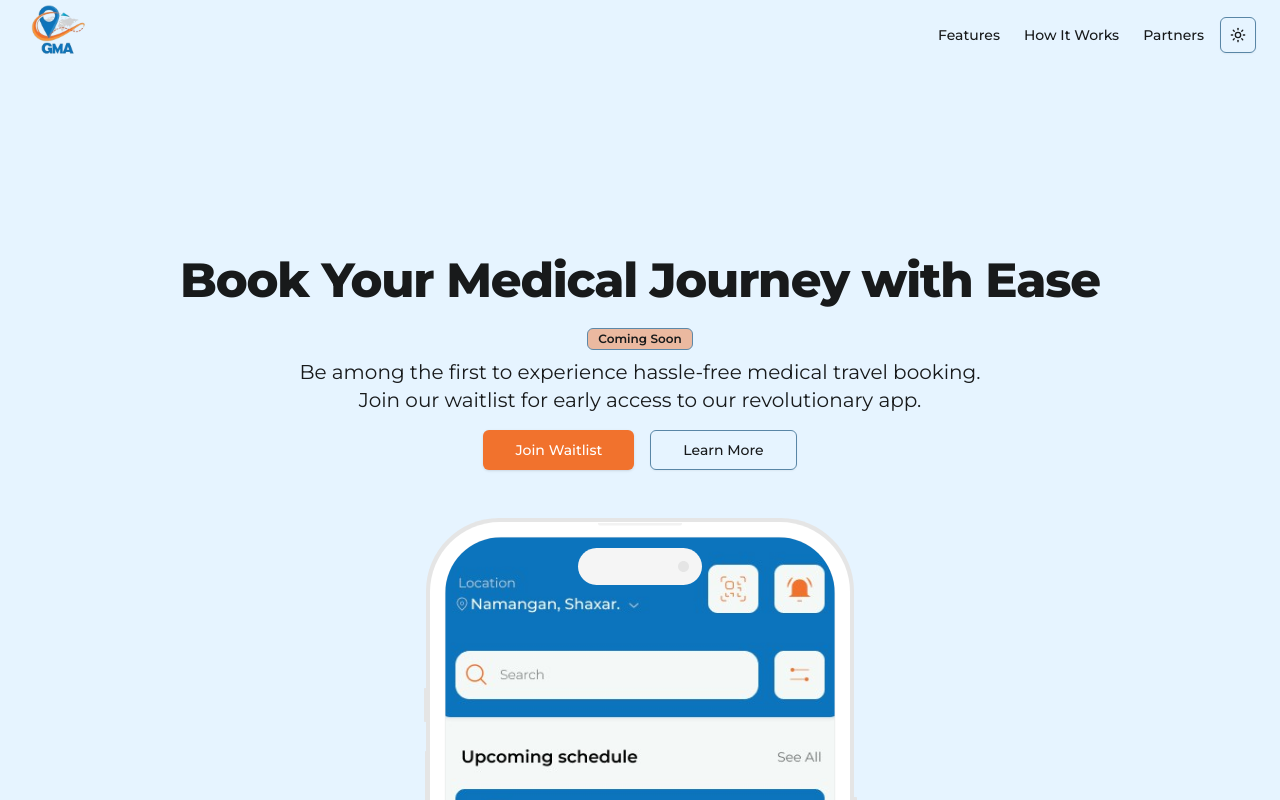
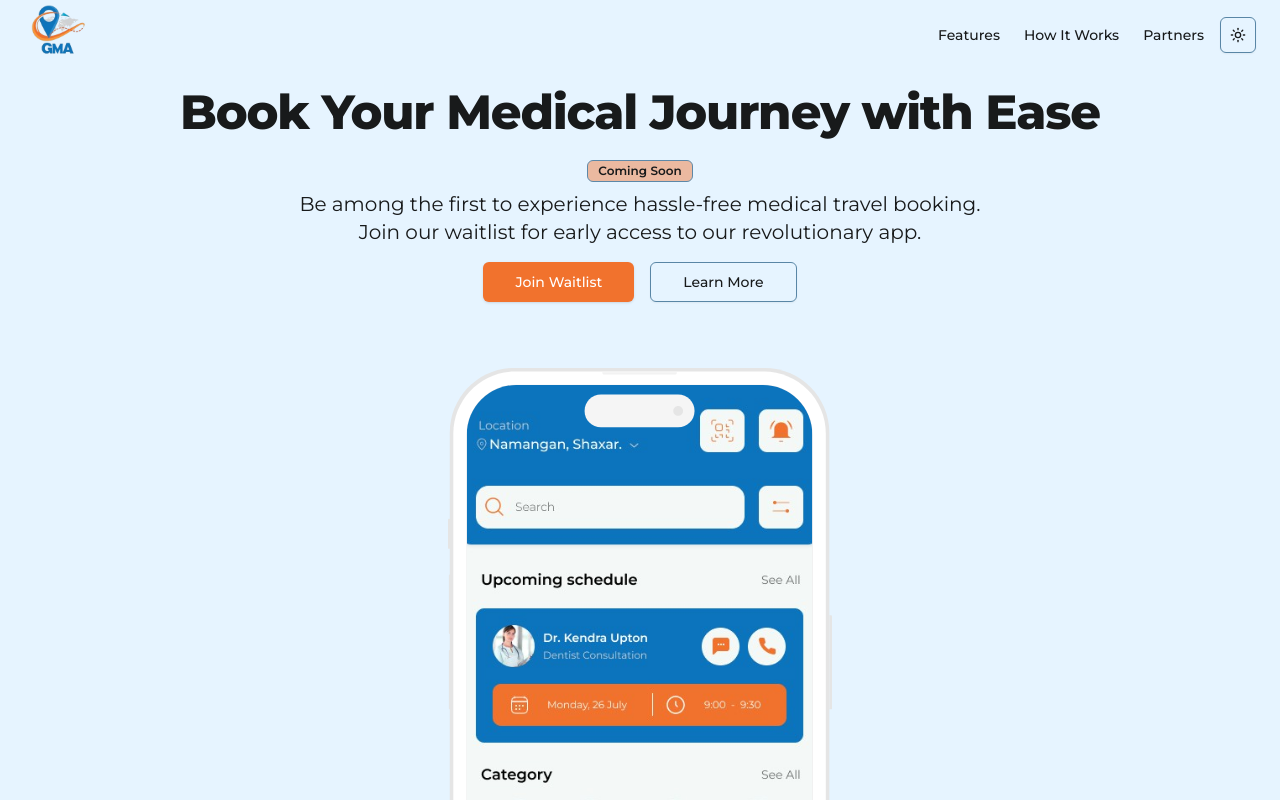
Before and after one commit to GlobalMedicalAdvisors/landing, a Next.js app: page / in a window 1280 px wide. Shown: the top 800 px of the page. Built offline with nearby package versions, Linux system fonts and the light colour scheme.

Commit message:
change iphone width

```diff
--- a/src/app/page.tsx
+++ b/src/app/page.tsx
@@ -20,7 +20,7 @@ export default function LandingPage() {
   return (
     <div>
       <main className="flex-1">
-        <section className="w-full py-12 md:py-24 lg:py-32 xl:py-48">
+        <section className="w-full py-12 md:py-8 lg:py-6">
           <div className="container px-4 md:px-6">
             <div className="flex flex-col items-center space-y-4 text-center">
               <div className="space-y-2">
@@ -48,7 +48,7 @@ export default function LandingPage() {
                 </Button>
               </div>
               <div>
-                <Iphone15Pro src="/mockup.jpg" />
+                <Iphone15Pro className="max-w-sm" src="/mockup.jpg" />
               </div>
             </div>
           </div>
```
